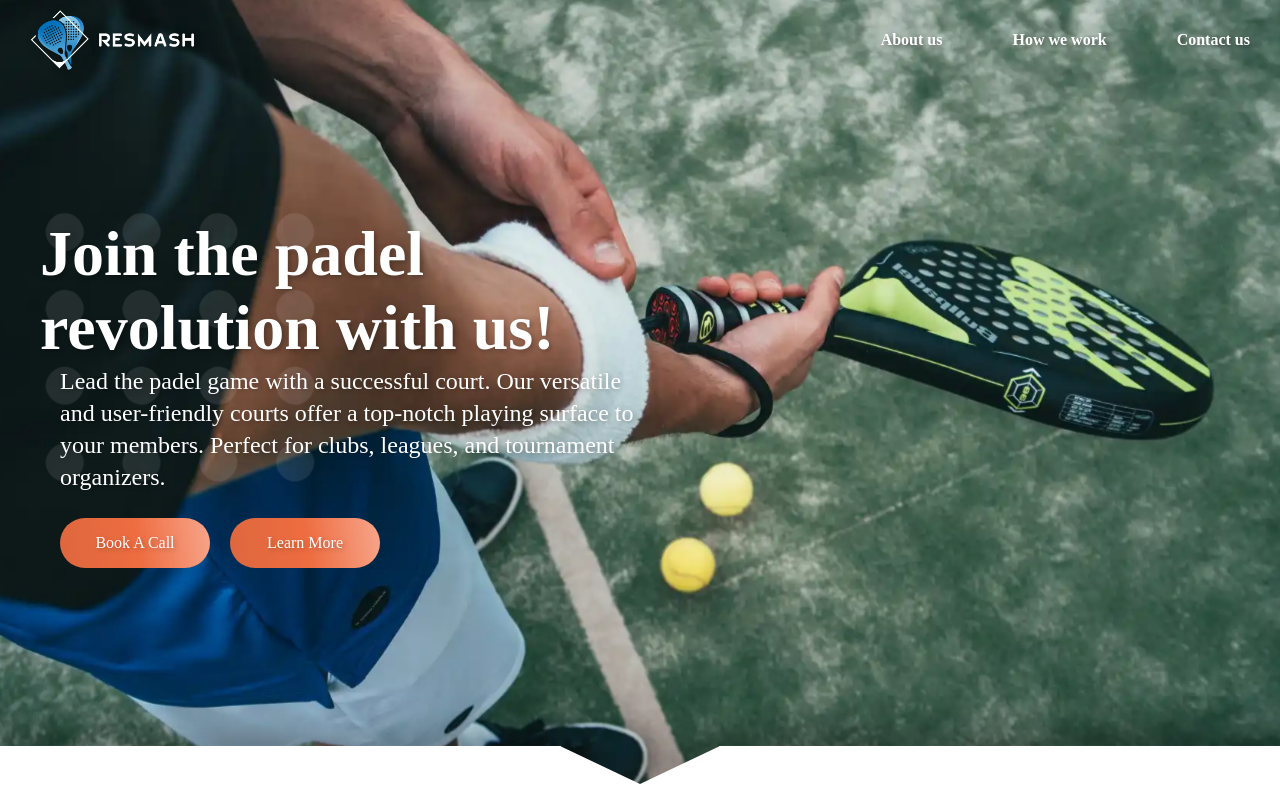
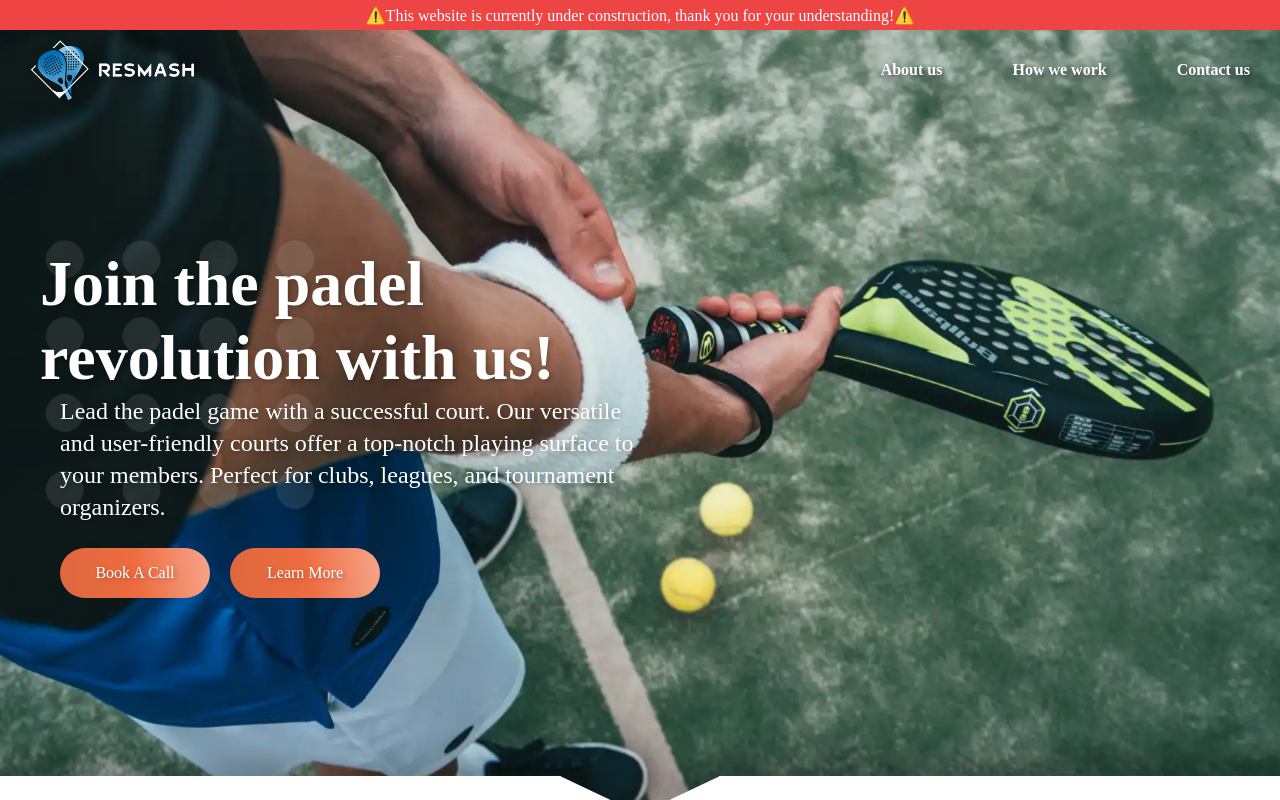
Before and after one commit to Balazs-topg/resmash-website, a plain HTML site: page index.html in a window 1280 px wide. Drawn offline with Linux system fonts and the light colour scheme; a web font is replaced by a local one.

Commit message:
Add construction disclaimer

```diff
--- a/index.html
+++ b/index.html
@@ -37,7 +37,9 @@
     </div>
 </div>
 
+
 <div class="wrapper">
+    <div class="construction-tag">⚠️This website is currently under construction, thank you for your understanding!⚠️</div>
     <header>
         <div><img src="images/logo.png" alt="logo" height="70"></div>
         <div class="about-us">About us</div>
--- a/style.css
+++ b/style.css
@@ -15,6 +15,7 @@
 
 :root{
     --headerHeight: 80px;
+    --construnction-tag-height: 30px;
 
     --color1: #3d5a8075;
     --color2:  #98c1d9;
@@ -46,6 +47,19 @@ Hex Codes: #3d5a80 // #98c1d9 // #e0fbfc // #ee6c4d //#293241
 
     height: 100vh;
     width: 100vw;
+}
+
+.construction-tag{
+    position: sticky;
+    z-index: 30;
+    top: 0;
+    width: 100%;
+    height: var(--construnction-tag-height);
+    color: white;
+    background-color: #ef4444;
+    display: flex;
+    justify-content: center;
+    align-items: center;
 }
 
 .menue-header{
@@ -103,7 +117,7 @@ h1 {
 header {
     z-index: 20;
     position: sticky;
-    top: 0;
+    top: var(--construnction-tag-height);
 
     -webkit-backdrop-filter: blur(var(--headerBlur));
     backdrop-filter: blur(var(--headerBlur));
@@ -132,8 +146,6 @@ header > *:last-child{
     display: none;
     cursor: pointer;
 }
-
-
 
 header > * {
     display: flex;
```
Also changed, not shown: test.html (deleted).
